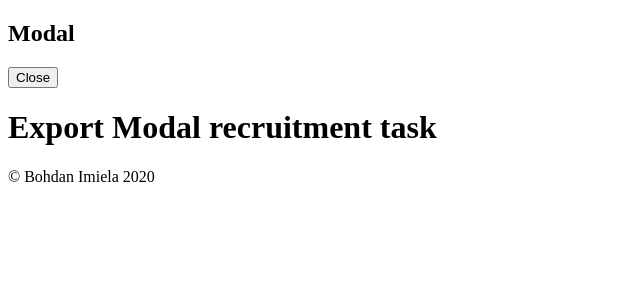
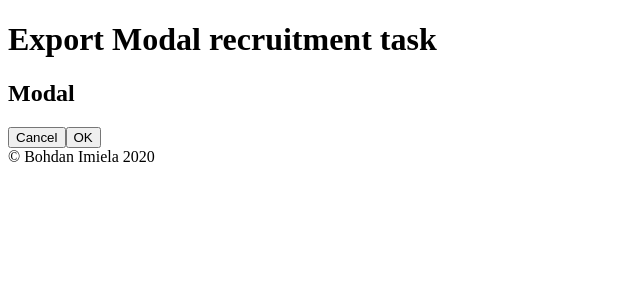
Before and after one commit to BohdanOne/export-modal, a React (Create React App) app: page / in a window 1280 px wide. Both pictures are taken after a click on the button "Export Report". Shown: the top 300 px of the page, without its empty margins (0-640 px from the left). Built offline with nearby package versions, Linux system fonts and the light colour scheme.

Commit message:
Improve reusability
 - contain all modal related logic in one component
 - create reusable button component

```diff
--- a/src/components/App.jsx
+++ b/src/components/App.jsx
@@ -1,22 +1,15 @@
-import React, { useState } from 'react';
-import ModalContainer from './modal/ModalContainer';
+import React from 'react';
+import Modal from './modal';
 
 const App = () => {
-  const [isOpenModal, setIsOpenModal] = useState(false);
 
-  const toggleModal = () => {
-    setIsOpenModal(!isOpenModal);
-  };
   return (
     <div className='app'>
-      <ModalContainer onModalClose={toggleModal} isOpen={isOpenModal} />
       <header>
         <h1>Export Modal recruitment task</h1>
       </header>
       <main>
-        {!isOpenModal && (
-          <button onClick={toggleModal}>Export Report</button>
-        )}
+        <Modal />
       </main>
       <footer>© Bohdan Imiela 2020</footer>
     </div>
--- /dev/null
+++ b/src/components/modal/ControlModalbutton.jsx
@@ -0,0 +1,13 @@
+import React from 'react';
+import PropTypes from 'prop-types';
+
+const ControlModalButton = ({ buttonText, handleClick }) => {
+  return <button onClick={handleClick}>{buttonText}</button>;
+};
+
+ControlModalButton.propTypes = {
+  buttonText: PropTypes.string.isRequired,
+  handleClick: PropTypes.func.isRequired
+};
+
+export default ControlModalButton;
--- /dev/null
+++ b/src/components/modal/Modal.jsx
@@ -0,0 +1,11 @@
+import React from 'react';
+
+const Modal = () => {
+  return (
+    <div>
+      <h2>Modal</h2>
+    </div>
+  );
+};
+
+export default Modal;
--- a/src/components/modal/ModalContainer.jsx
+++ /dev/null
@@ -1,24 +0,0 @@
-import React from 'react';
-import PropTypes from 'prop-types';
-
-const ModalContainer = ({ isOpen, onModalClose }) => {
-  const closeModal = () => onModalClose();
-
-  if (isOpen) {
-    return (
-      <div>
-        <h2>Modal</h2>
-        <button onClick={closeModal}>Close</button>
-      </div>
-    );
-  }
-
-  return null;
-};
-
-ModalContainer.propTypes = {
-  isOpen: PropTypes.bool.isRequired,
-  onModalClose: PropTypes.func.isRequired
-};
-
-export default ModalContainer;
--- /dev/null
+++ b/src/components/modal/index.jsx
@@ -0,0 +1,32 @@
+import React, { useState } from 'react';
+import ControlModalButton from './ControlModalbutton';
+import Modal from './Modal';
+
+const ModalContainer = () => {
+  const [isOpen, toggleModal] = useState(false);
+
+  return (
+    <>
+      {isOpen ? (
+        <>
+          <Modal />
+          <ControlModalButton
+            buttonText='Cancel'
+            handleClick={() => toggleModal(!isOpen)}
+          />
+          <ControlModalButton
+            buttonText='OK'
+            handleClick={() => toggleModal(!isOpen)}
+          />
+        </>
+      ) : (
+        <ControlModalButton
+          buttonText='Export Report'
+          handleClick={() => toggleModal(!isOpen)}
+        />
+      )}
+    </>
+  );
+};
+
+export default ModalContainer;
```
